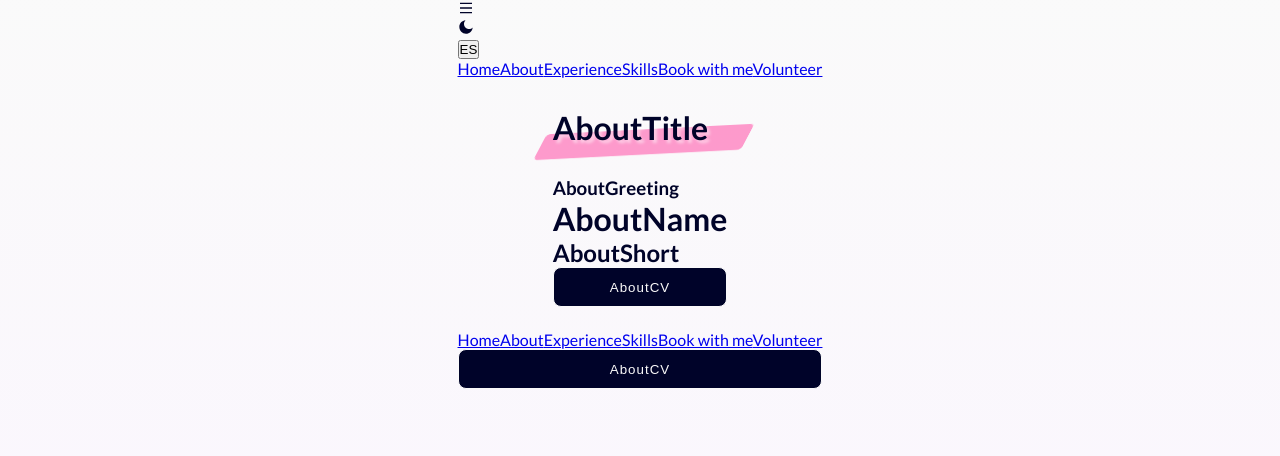
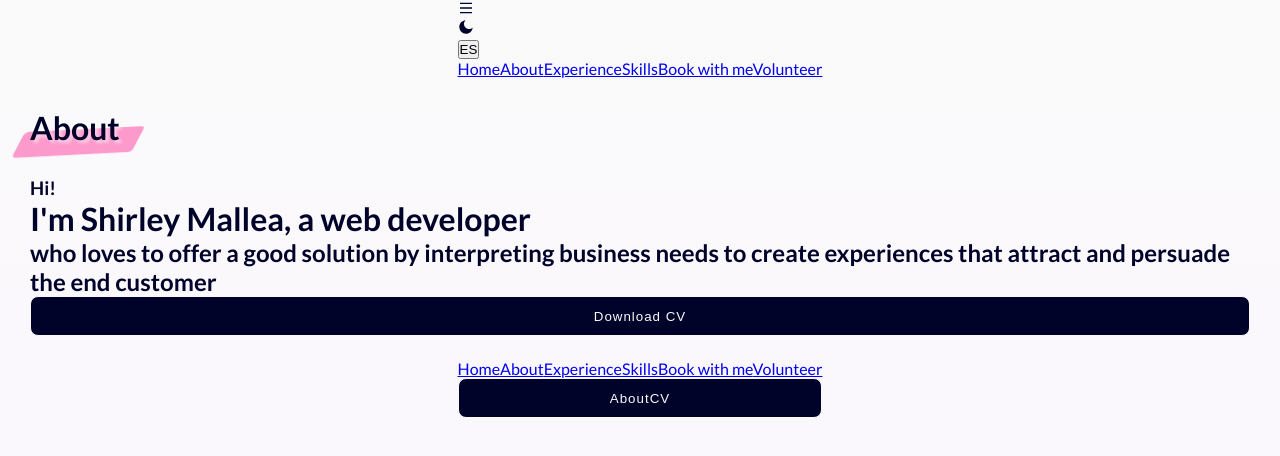
Before and after one commit to shimapi/portfolio, a React (Vite) app: page /about in a window 1280 px wide. Shown: the top 456 px of the page. Built offline with nearby package versions, Linux system fonts and the light colour scheme.

Commit message:
feat: working in ExperienceCV

```diff
--- a/src/components/About/About.jsx
+++ b/src/components/About/About.jsx
@@ -6,14 +6,14 @@ export const About = () => {
 
 	return (
 		<div className="about">
-			<h4 className="title">{t("AboutTitle")}</h4>
+			<h4 className="title">{t("general.AboutTitle")}</h4>
 
 			<div className="about__greeting">
-				<h3 className="about__greeting-hi"> {t("AboutGreeting")} </h3>
-				<h1 className="about__greeting-im">{t("AboutName")}</h1>
-				<h2 className="about__greeting-short">{t("AboutShort")}</h2>
+				<h3 className="about__greeting-hi"> {t("about.AboutGreeting")} </h3>
+				<h1 className="about__greeting-im">{t("about.AboutName")}</h1>
+				<h2 className="about__greeting-short">{t("about.AboutShort")}</h2>
 			</div>
-			<button className="button button-primary">{t("AboutCV")}</button>
+			<button className="button button-primary">{t("about.AboutCV")}</button>
 			<aside className="about__image">
 				<img src="" alt="" />
 			</aside>
--- a/src/components/Experience/ExperienceCV.jsx
+++ b/src/components/Experience/ExperienceCV.jsx
@@ -13,6 +13,11 @@ const ExperienceCV = () => {
 
 			{expArray.map((exp, index) => (
 				<article className="experience-cv__job" key={index}>
+					<section className="experience-cv__timeline">
+						<div className="experience-cv__line"></div>
+						<div className="experience-cv__circle"></div>
+					</section>
+					<section className="experience-cv__jobinfo">
 						<h4 className="experience-cv__job-name">{expArray[index].title}</h4>
 						<h5 className="experience-cv__job-date">
 							{expArray[index].date} - {expArray[0].place}
@@ -30,6 +35,7 @@ const ExperienceCV = () => {
 								</li>
 							) : null}
 						</ul>
+					</section>
 				</article>
 			))}
 		</div>
--- a/src/pages/Home.jsx
+++ b/src/pages/Home.jsx
@@ -6,6 +6,7 @@ export const Home = () => {
 
 	return (
 		<main>
+			<h4 className="title">{t("general.home")}</h4>
 			<ExperienceCV />
 		</main>
 	);
```
Also changed, not shown: src/pages/About.jsx (deleted, +0 -11 lines). Lines whose indentation alone changed are shown as unchanged.
